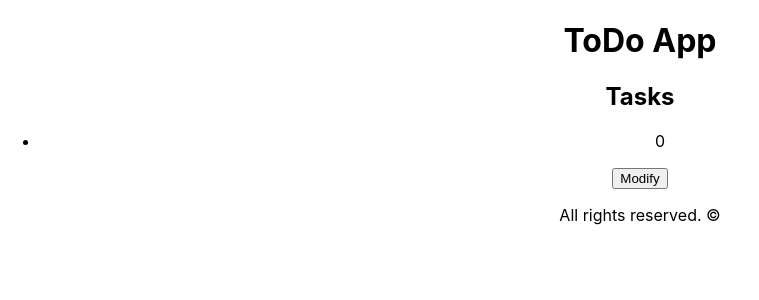
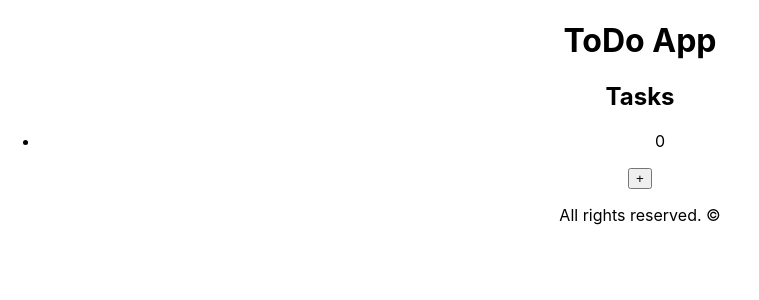
Before and after one commit to GeorgiGradev/ReactJS, a React (Create React App) app in the folder 02.components-basics/: page / in a window 1280 px wide. Shown: the top 300 px of the page, without its empty margins (0-759 px from the left). Built offline with nearby package versions, Linux system fonts and the light colour scheme.

Commit message:
Edit code

```diff
--- a/02.components-basics/src/components/TodoList.js
+++ b/02.components-basics/src/components/TodoList.js
@@ -12,7 +12,7 @@ function TodoList() {
                 <TodoListItem>{count}</TodoListItem>
             </ul>
 
-            <button onClick={() => setCount(count + 1)}>Modify</button>
+            <button onClick={() => setCount(count++)}>+</button>
         </>
     );
 };
```
